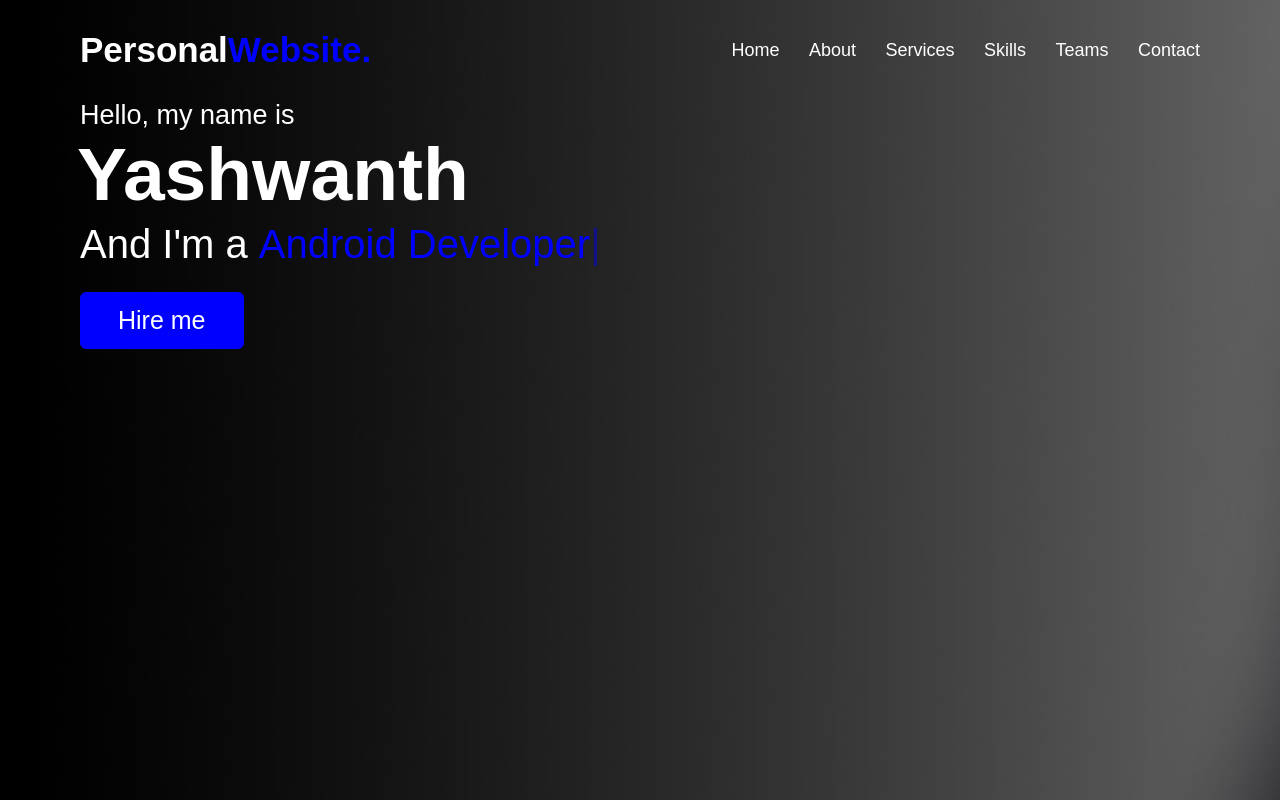
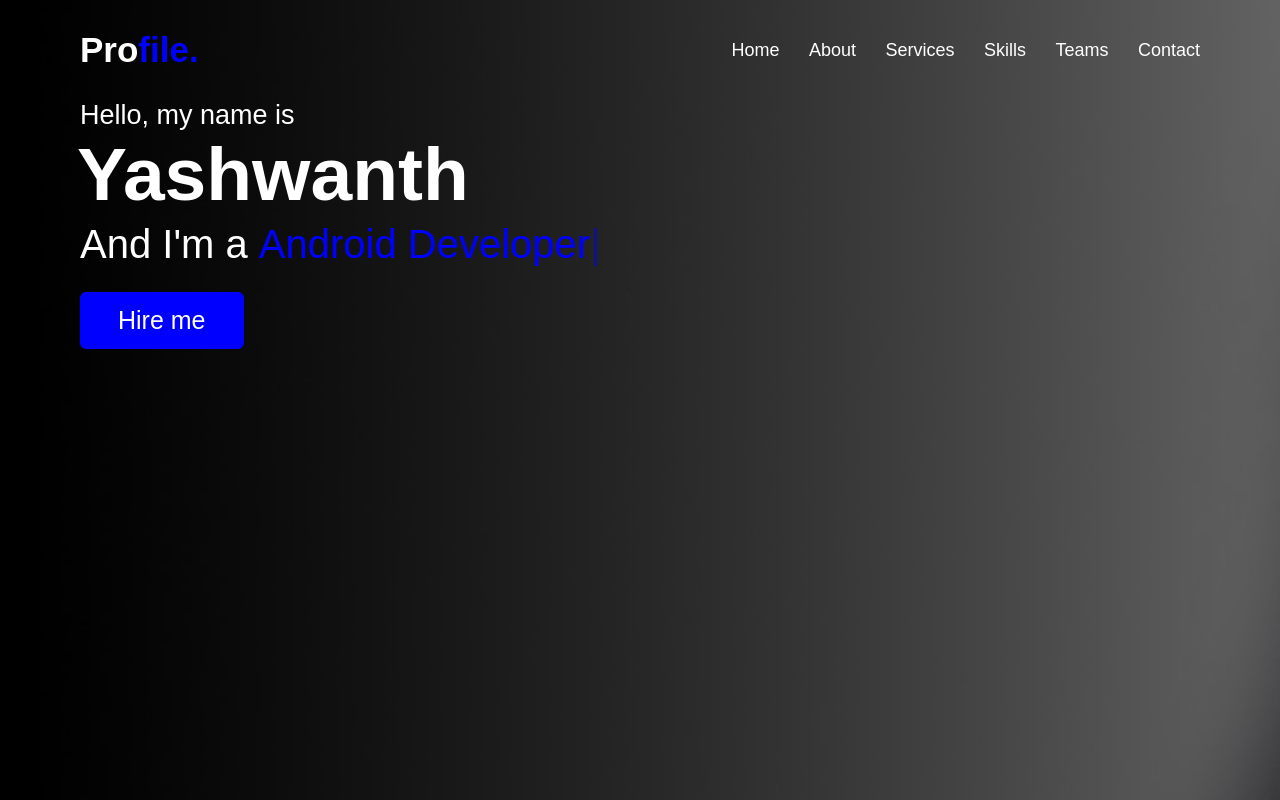
Before and after one commit to yashwanth799/personal, a plain HTML site: page p pro/index.html in a window 1280 px wide. Shown: the top 800 px of the page. Drawn offline with nearby package versions, Linux system fonts and the light colour scheme.

Commit message:
Update index.html

```diff
--- a/p pro/index.html
+++ b/p pro/index.html
@@ -16,7 +16,7 @@
 </div>
 <nav class="navbar">
 <div class="max-width">
-<div class="logo"><a href="#">Personal<span>Website.</span></a></div>
+<div class="logo"><a href="#">Pro<span>file.</span></a></div>
 <ul class="menu">
 <li><a href="#home" class="menu-btn">Home</a></li>
 <li><a href="#about" class="menu-btn">About</a></li>
```
